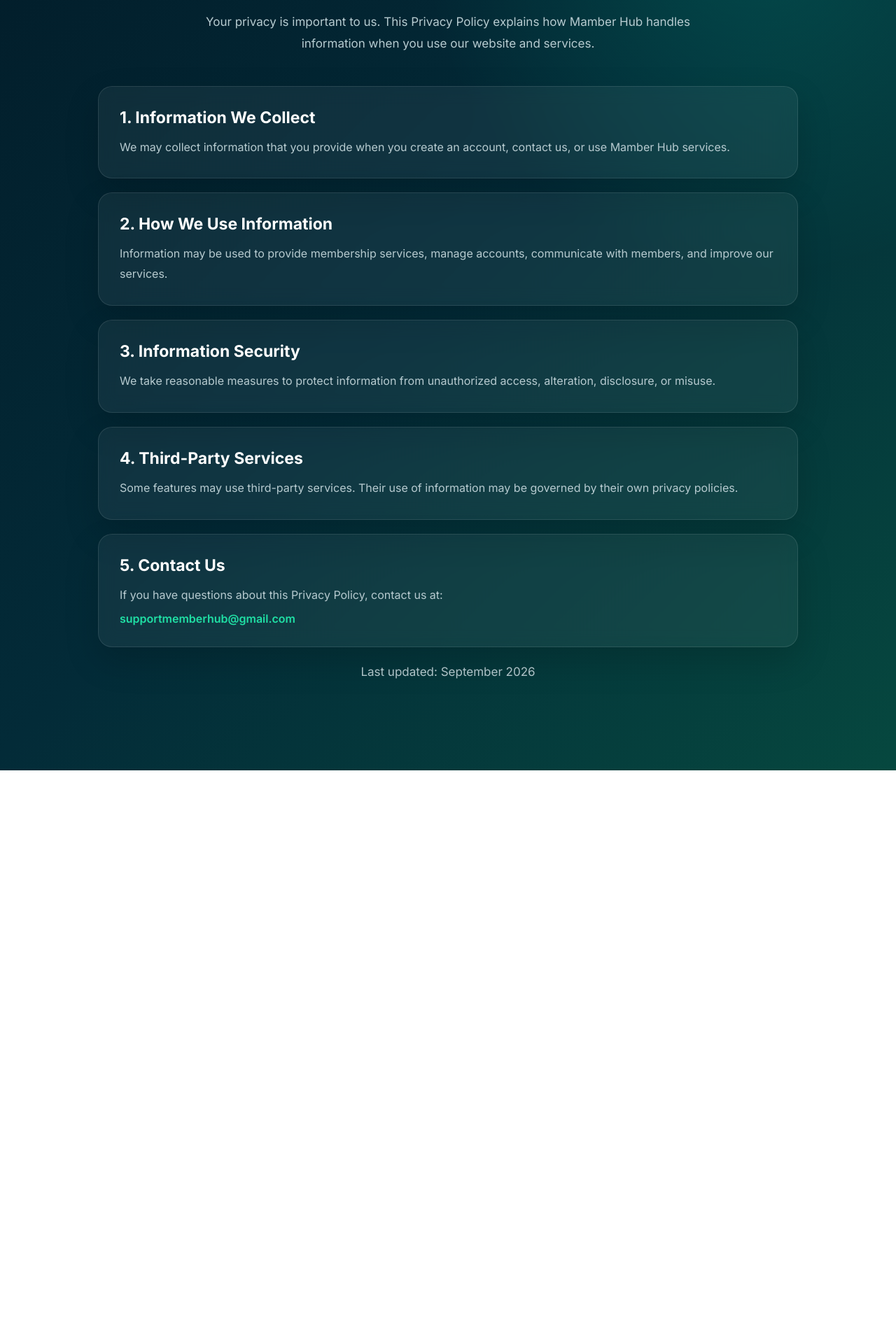
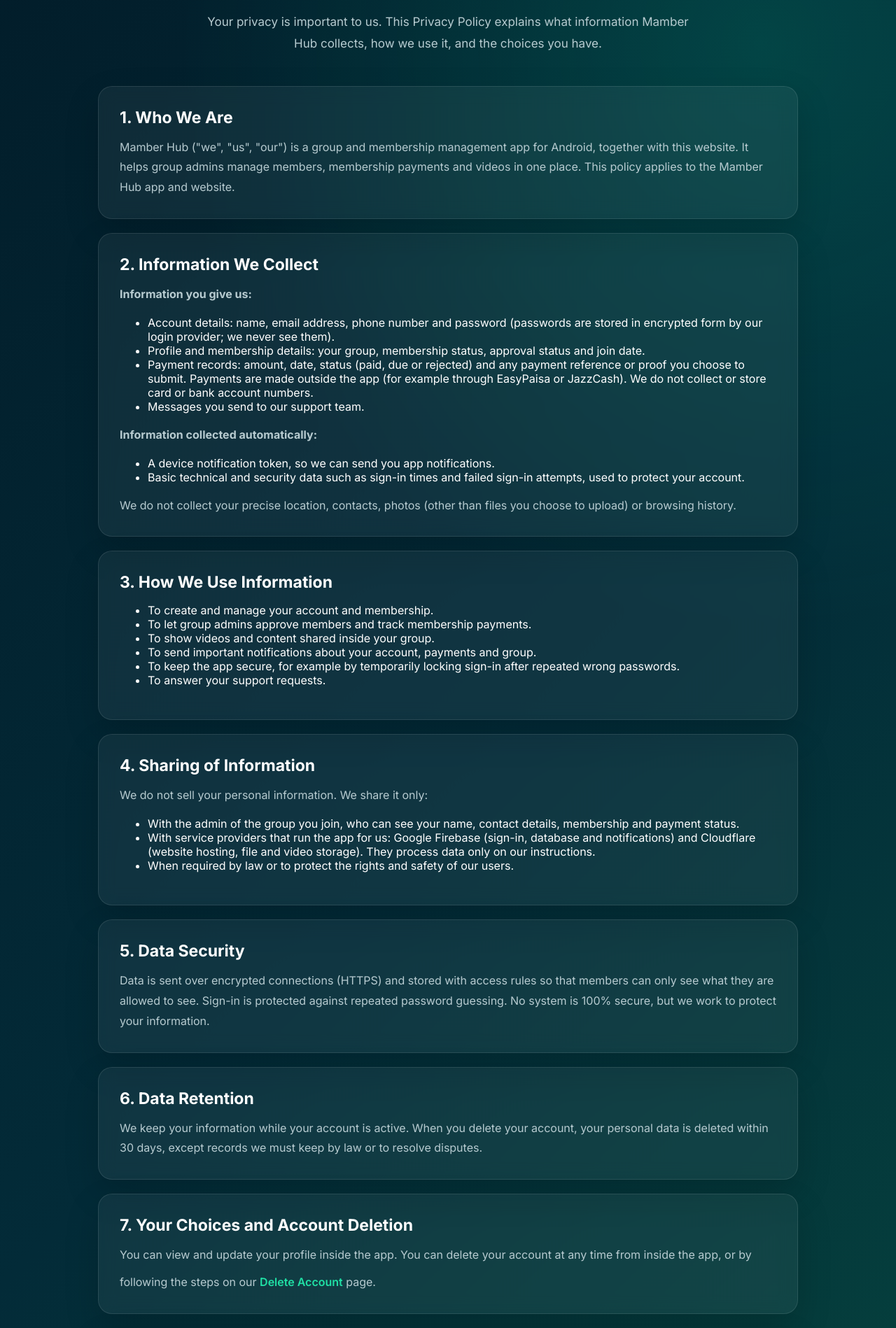
Before and after one commit to MemberHub1/mamber-hub-website, a React (Vite) app in the folder mamber-hub-website/: page /privacy-policy in a window 1280 px wide. Shown: the part 222-2120 px from the top of the page at 70% size. Before the commit the page ends 1323 px from the top, so only its background shows below. Built offline with nearby package versions, Linux system fonts and the light colour scheme.

Commit message:
Expand privacy policy and add Delete Account page

```diff
--- a/mamber-hub-website/src/pages/PrivacyPolicy.jsx
+++ b/mamber-hub-website/src/pages/PrivacyPolicy.jsx
@@ -1,5 +1,117 @@
 import React from "react";
+import { Link } from "react-router-dom";
 import PageTopBar from "./PageTopBar";
+import { SUPPORT_EMAIL, SUPPORT_PHONE, WHATSAPP_URL } from "../links";
+
+const sections = [
+  {
+    title: "1. Who We Are",
+    body: (
+      <p>
+        Mamber Hub ("we", "us", "our") is a group and membership management app
+        for Android, together with this website. It helps group admins manage
+        members, membership payments and videos in one place. This policy
+        applies to the Mamber Hub app and website.
+      </p>
+    ),
+  },
+  {
+    title: "2. Information We Collect",
+    body: (
+      <>
+        <p><strong>Information you give us:</strong></p>
+        <ul>
+          <li>Account details: name, email address, phone number and password (passwords are stored in encrypted form by our login provider; we never see them).</li>
+          <li>Profile and membership details: your group, membership status, approval status and join date.</li>
+          <li>Payment records: amount, date, status (paid, due or rejected) and any payment reference or proof you choose to submit. Payments are made outside the app (for example through EasyPaisa or JazzCash). We do not collect or store card or bank account numbers.</li>
+          <li>Messages you send to our support team.</li>
+        </ul>
+        <p><strong>Information collected automatically:</strong></p>
+        <ul>
+          <li>A device notification token, so we can send you app notifications.</li>
+          <li>Basic technical and security data such as sign-in times and failed sign-in attempts, used to protect your account.</li>
+        </ul>
+        <p>We do not collect your precise location, contacts, photos (other than files you choose to upload) or browsing history.</p>
+      </>
+    ),
+  },
+  {
+    title: "3. How We Use Information",
+    body: (
+      <ul>
+        <li>To create and manage your account and membership.</li>
+        <li>To let group admins approve members and track membership payments.</li>
+        <li>To show videos and content shared inside your group.</li>
+        <li>To send important notifications about your account, payments and group.</li>
+        <li>To keep the app secure, for example by temporarily locking sign-in after repeated wrong passwords.</li>
+        <li>To answer your support requests.</li>
+      </ul>
+    ),
+  },
+  {
+    title: "4. Sharing of Information",
+    body: (
+      <>
+        <p>We do not sell your personal information. We share it only:</p>
+        <ul>
+          <li>With the admin of the group you join, who can see your name, contact details, membership and payment status.</li>
+          <li>With service providers that run the app for us: Google Firebase (sign-in, database and notifications) and Cloudflare (website hosting, file and video storage). They process data only on our instructions.</li>
+          <li>When required by law or to protect the rights and safety of our users.</li>
+        </ul>
+      </>
+    ),
+  },
+  {
+    title: "5. Data Security",
+    body: (
+      <p>
+        Data is sent over encrypted connections (HTTPS) and stored with
+        access rules so that members can only see what they are allowed to
+        see. Sign-in is protected against repeated password guessing. No
+        system is 100% secure, but we work to protect your information.
+      </p>
+    ),
+  },
+  {
+    title: "6. Data Retention",
+    body: (
+      <p>
+        We keep your information while your account is active. When you
+        delete your account, your personal data is deleted within 30 days,
+        except records we must keep by law or to resolve disputes.
+      </p>
+    ),
+  },
+  {
+    title: "7. Your Choices and Account Deletion",
+    body: (
+      <p>
+        You can view and update your profile inside the app. You can delete
+        your account at any time from inside the app, or by following the
+        steps on our <Link to="/delete-account">Delete Account</Link> page.
+      </p>
+    ),
+  },
+  {
+    title: "8. Children",
+    body: (
+      <p>
+        Mamber Hub is not intended for children under 13. We do not knowingly
+        collect information from children under 13. If you believe a child
+        has given us information, contact us and we will delete it.
+      </p>
+    ),
+  },
+  {
+    title: "9. Changes to This Policy",
+    body: (
+      <p>
+        We may update this policy from time to time. The latest version will
+        always be available on this page with its updated date.
+      </p>
+    ),
+  },
+];
 
 function PrivacyPolicy() {
   return (
@@ -11,59 +123,29 @@
         <h1>Privacy <span>Policy</span></h1>
 
         <p className="contact-intro">
-          Your privacy is important to us. This Privacy Policy explains
-          how Mamber Hub handles information when you use our website
-          and services.
+          Your privacy is important to us. This Privacy Policy explains what
+          information Mamber Hub collects, how we use it, and the choices you
+          have.
         </p>
 
+        {sections.map(({ title, body }) => (
+          <div className="contact-card" key={title}>
+            <h2>{title}</h2>
+            {body}
+          </div>
+        ))}
+
         <div className="contact-card">
-          <h2>1. Information We Collect</h2>
+          <h2>10. Contact Us</h2>
+          <p>If you have questions about this Privacy Policy, contact us:</p>
           <p>
-            We may collect information that you provide when you create
-            an account, contact us, or use Mamber Hub services.
+            Email: <a href={`mailto:${SUPPORT_EMAIL}`}>{SUPPORT_EMAIL}</a>
+            <br />
+            WhatsApp: <a href={WHATSAPP_URL} target="_blank" rel="noreferrer">{SUPPORT_PHONE}</a>
           </p>
         </div>
 
-        <div className="contact-card">
-          <h2>2. How We Use Information</h2>
-          <p>
-            Information may be used to provide membership services,
-            manage accounts, communicate with members, and improve
-            our services.
-          </p>
-        </div>
-
-        <div className="contact-card">
-          <h2>3. Information Security</h2>
-          <p>
-            We take reasonable measures to protect information from
-            unauthorized access, alteration, disclosure, or misuse.
-          </p>
-        </div>
-
-        <div className="contact-card">
-          <h2>4. Third-Party Services</h2>
-          <p>
-            Some features may use third-party services. Their use of
-            information may be governed by their own privacy policies.
-          </p>
-        </div>
-
-        <div className="contact-card">
-          <h2>5. Contact Us</h2>
-          <p>
-            If you have questions about this Privacy Policy, contact us
-            at:
-          </p>
-
-          <a href="mailto:supportmemberhub@gmail.com">
-            supportmemberhub@gmail.com
-          </a>
-        </div>
-
-        <p className="contact-intro">
-          Last updated: September 2026
-        </p>
+        <p className="contact-intro">Last updated: 24 October 2026</p>
       </div>
     </div>
   );
```
Also changed, not shown: mamber-hub-website/src/pages/DeleteAccount.jsx (added, +76 -0 lines).
